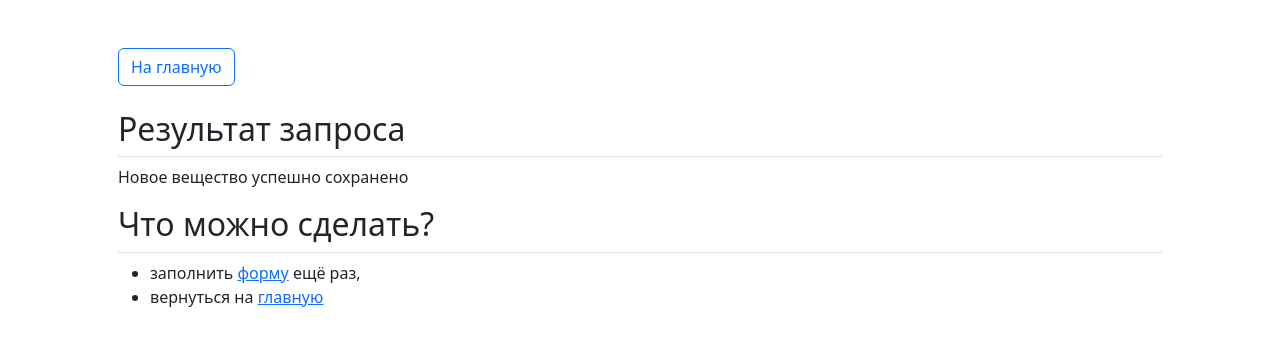
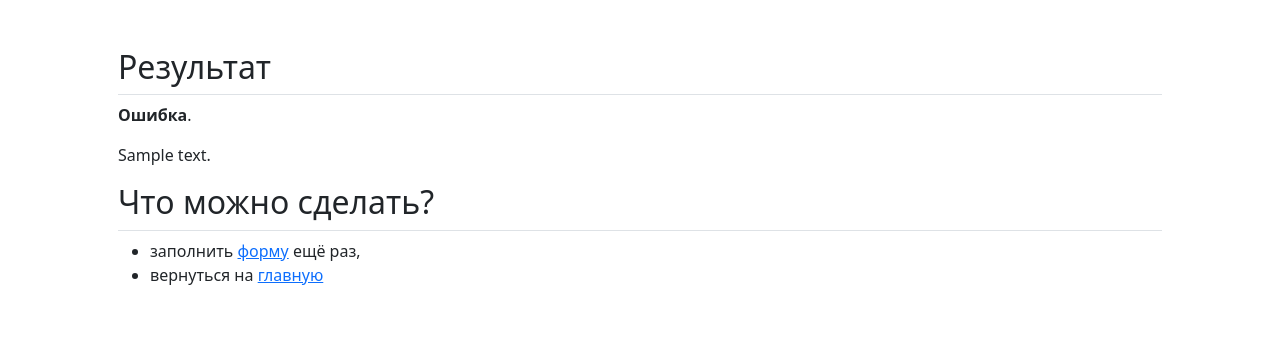
Before and after one commit to nzelenyy/chemistry_trainer, a Django app: template chemistry_proj/trainer/templates/add_substance_result.html in a window 1280 px wide. Shown: the top 346 px of the page. Run offline with Django 4.2, Linux system fonts and the light colour scheme; the template is opened without the code that fills it: most values are stand-ins (such as "Sample title", 1, 10 or a date in 2020); some libraries are stand-ins or nearby versions.

Commit message:
Added input validation for substances
It checks whether the name and file are empty, the file format and its size.

```diff
--- a/chemistry_proj/trainer/templates/add_substance.html
+++ b/chemistry_proj/trainer/templates/add_substance.html
@@ -22,7 +22,7 @@
             </div>
             <div class="col-md-6">
                 <label for="substance" class="form-label">Изображение:</label>
-                <input class="form-control" type="file" name="substance" value required>
+                <input class="form-control" type="file" name="substance" accept="image/*" value required>
             </div>
         </div>
         <div class="row px-5 py-2">
--- a/chemistry_proj/trainer/templates/add_substance_result.html
+++ b/chemistry_proj/trainer/templates/add_substance_result.html
@@ -1,14 +1,20 @@
 {% extends "master.html" %}
+
+{% block page-title %}
+{% if success %}
+Вещество добавлено
+{% else %}
+Ошибка добавления
+{% endif %}
+{% endblock %}
 
 {% block content %}
 <div class="container-sm px-5 py-5" id="term-form-result">
-    <a href="/" class="btn btn-outline-primary mb-4">
-        <i class="bi bi-arrow-left"></i> На главную
-    </a>
-    <h2 class="pb-2 border-bottom">Результат запроса</h2>
+    <h2 class="pb-2 border-bottom">Результат</h2>
     <p>
-        Новое вещество успешно сохранено
+        <span class="fw-bold">{% if success %}Успех{% else %}Ошибка{% endif %}</span>.
     </p>
+    <p>{{ comment }}</p>
 
     <h2 class="pb-2 border-bottom">Что можно сделать?</h2>
     <ul>
```
Also changed, not shown: chemistry_proj/trainer/views.py (+36 -4 lines).
